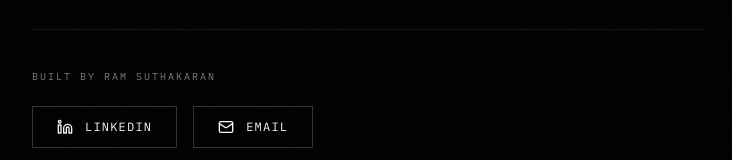
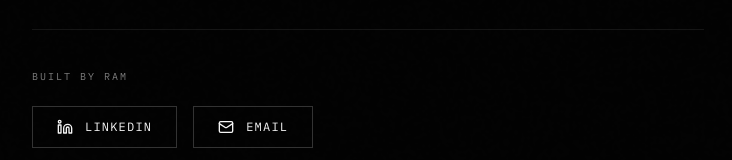
Before and after one commit to RAM-cybe/dealscope-frontend, a Next.js app: page /about in a window 1280 px wide. Shown: the part 2912-3072 px from the top of the page, without its empty margins (80-812 px from the left). Built offline with nearby package versions, Linux system fonts and the light colour scheme.

Commit message:
Use "Ram" instead of full name in visible byline copy
Both the About page footer and the homepage footer read "Built by Ram
Suthakaran" -- shortened to "Built by Ram" on request. Left
app/layout.tsx's authors metadata (SEO/attribution, not on-page visible
text) as the full name.

```diff
--- a/app/about/page.tsx
+++ b/app/about/page.tsx
@@ -167,7 +167,7 @@ export default function AboutPage() {
 
         <div className="mt-16 border-t border-border/40 pt-8">
           <span className="font-mono text-[10px] uppercase tracking-[0.2em] text-muted-foreground/70">
-            Built by Ram Suthakaran
+            Built by Ram
           </span>
           <div className="mt-5 flex flex-wrap items-center gap-4">
             <a
--- a/components/dealscope/landing-view.tsx
+++ b/components/dealscope/landing-view.tsx
@@ -240,7 +240,7 @@ export function LandingView({
           Screening the NSE-listed universe
         </span>
         <div className="hidden md:block border border-border px-4 py-2 font-mono text-[10px] uppercase tracking-widest text-muted-foreground">
-          Not investment advice. Built by Ram Suthakaran —{" "}
+          Not investment advice. Built by Ram —{" "}
           <Link href="/about" className="text-foreground hover:text-accent transition-colors duration-200">
             About
           </Link>
```
